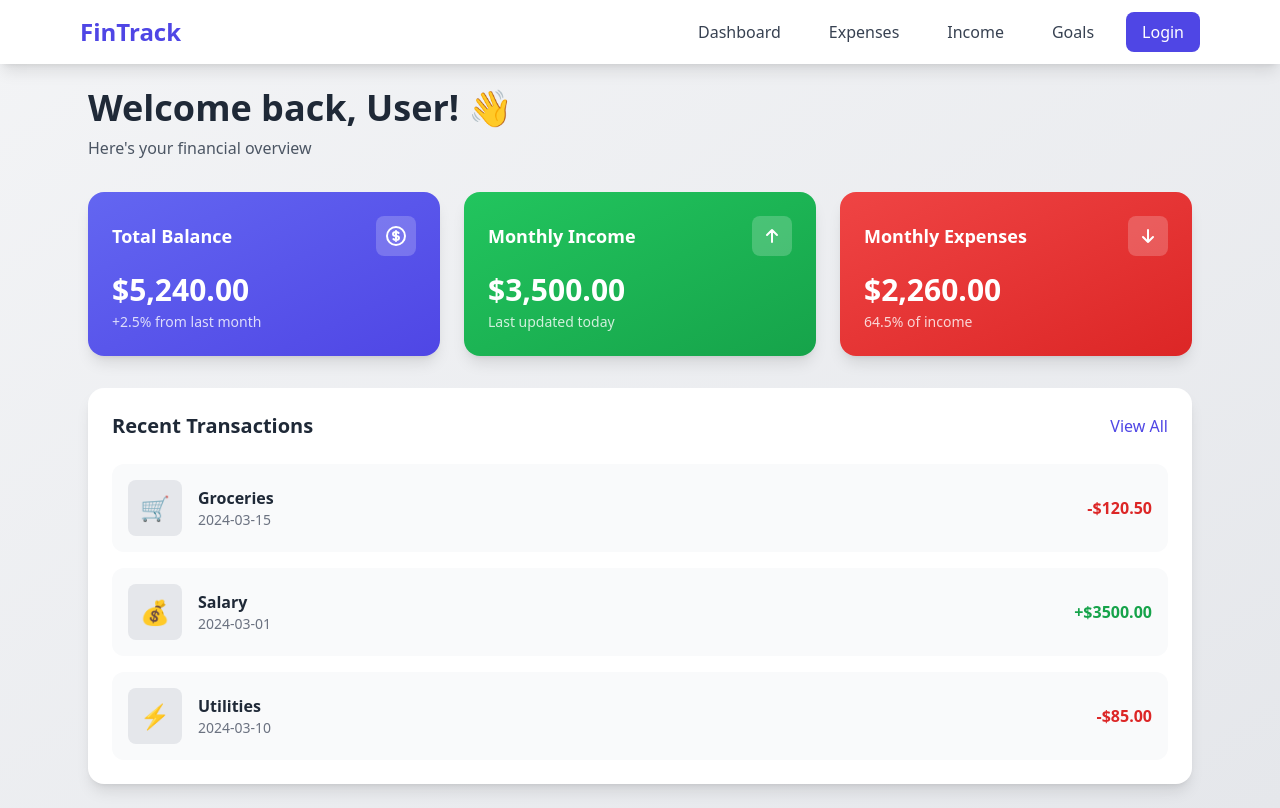
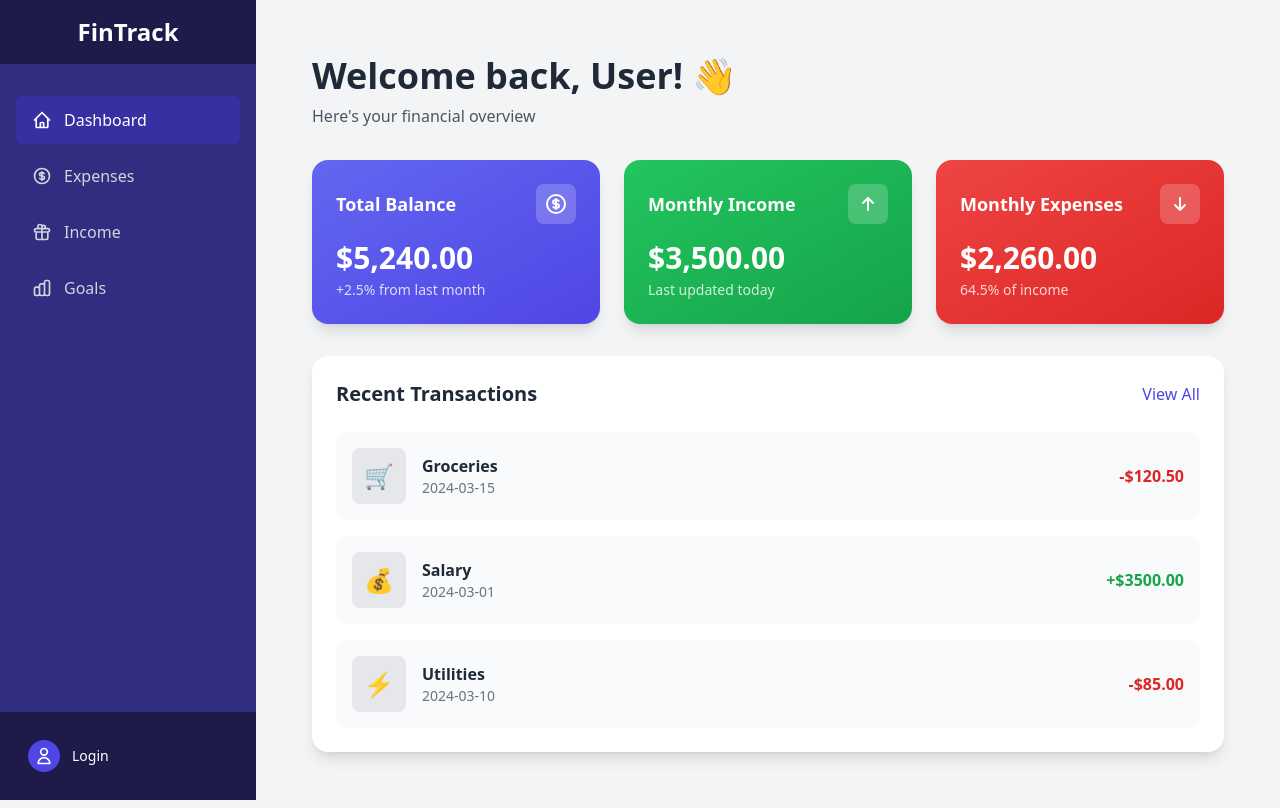
Before and after one commit to Maalim98/financial-tracker, a React (Vite) app: page / in a window 1280 px wide. Built offline with nearby package versions, Linux system fonts and the light colour scheme.

Commit message:
Replace navbar with modern sidebar component

```diff
--- a/src/App.jsx
+++ b/src/App.jsx
@@ -1,10 +1,11 @@
-import { BrowserRouter as Router, Routes, Route, Link, Navigate } from 'react-router-dom';
+import { BrowserRouter as Router, Routes, Route } from 'react-router-dom';
 import Dashboard from './pages/Dashboard';
 import Expenses from './pages/Expenses';
 import Income from './pages/Income';
 import Goals from './pages/Goals';
 import Login from './pages/Login';
 import Signup from './pages/Signup';
+import Sidebar from './components/Sidebar';
 
 function App() {
   // Temporarily set to true for development/testing
@@ -12,26 +13,9 @@ function App() {
 
   return (
     <Router>
-      <div className="min-h-screen bg-gradient-to-br from-gray-100 to-gray-200 dark:from-gray-800 dark:to-gray-900">
-        {/* Removed conditional rendering of nav so it's always visible */}
-        <nav className="bg-white dark:bg-gray-800 shadow-lg">
-          <div className="max-w-6xl mx-auto px-4">
-            <div className="flex justify-between items-center h-16">
-              <div className="flex items-center">
-                <Link to="/" className="text-2xl font-bold text-indigo-600 dark:text-indigo-400">FinTrack</Link>
-              </div>
-              <div className="flex items-center space-x-4">
-                <Link to="/" className="px-4 py-2 text-gray-700 dark:text-gray-200 hover:text-indigo-600 dark:hover:text-indigo-400">Dashboard</Link>
-                <Link to="/expenses" className="px-4 py-2 text-gray-700 dark:text-gray-200 hover:text-indigo-600 dark:hover:text-indigo-400">Expenses</Link>
-                <Link to="/income" className="px-4 py-2 text-gray-700 dark:text-gray-200 hover:text-indigo-600 dark:hover:text-indigo-400">Income</Link>
-                <Link to="/goals" className="px-4 py-2 text-gray-700 dark:text-gray-200 hover:text-indigo-600 dark:hover:text-indigo-400">Goals</Link>
-                <Link to="/login" className="px-4 py-2 bg-indigo-600 text-white rounded-lg hover:bg-indigo-700">Login</Link>
-              </div>
-            </div>
-          </div>
-        </nav>
-
-        <main className="max-w-6xl mx-auto">
+      <div className="min-h-screen bg-gray-100 dark:bg-gray-900">
+        <Sidebar />
+        <main className="ml-64 p-8">
           <Routes>
             <Route path="/" element={<Dashboard />} />
             <Route path="/expenses" element={<Expenses />} />
--- /dev/null
+++ b/src/components/Navbar.jsx
@@ -0,0 +1,24 @@
+import { Link } from 'react-router-dom';
+
+function Navbar() {
+  return (
+    <nav className="bg-white dark:bg-gray-800 shadow-lg">
+      <div className="max-w-6xl mx-auto px-4">
+        <div className="flex justify-between items-center h-16">
+          <div className="flex items-center">
+            <Link to="/" className="text-2xl font-bold text-indigo-600 dark:text-indigo-400">FinTrack</Link>
+          </div>
+          <div className="flex items-center space-x-4">
+            <Link to="/" className="px-4 py-2 text-gray-700 dark:text-gray-200 hover:text-indigo-600 dark:hover:text-indigo-400">Dashboard</Link>
+            <Link to="/expenses" className="px-4 py-2 text-gray-700 dark:text-gray-200 hover:text-indigo-600 dark:hover:text-indigo-400">Expenses</Link>
+            <Link to="/income" className="px-4 py-2 text-gray-700 dark:text-gray-200 hover:text-indigo-600 dark:hover:text-indigo-400">Income</Link>
+            <Link to="/goals" className="px-4 py-2 text-gray-700 dark:text-gray-200 hover:text-indigo-600 dark:hover:text-indigo-400">Goals</Link>
+            <Link to="/login" className="px-4 py-2 bg-indigo-600 text-white rounded-lg hover:bg-indigo-700">Login</Link>
+          </div>
+        </div>
+      </div>
+    </nav>
+  );
+}
+
+export default Navbar;
--- /dev/null
+++ b/src/components/Sidebar.jsx
@@ -0,0 +1,81 @@
+import { Link, useLocation } from 'react-router-dom';
+
+function Sidebar() {
+  const location = useLocation();
+
+  const isActiveLink = (path) => {
+    return location.pathname === path ? 'bg-indigo-800 text-white' : 'text-gray-300 hover:bg-indigo-800 hover:text-white';
+  };
+
+  return (
+    <div className="fixed inset-y-0 left-0 w-64 bg-indigo-900 text-white transition-transform duration-300 transform">
+      {/* Logo Section */}
+      <div className="flex items-center justify-center h-16 bg-indigo-950">
+        <Link to="/" className="text-2xl font-bold text-white">
+          FinTrack
+        </Link>
+      </div>
+
+      {/* Navigation Links */}
+      <nav className="mt-8">
+        <div className="px-4 space-y-2">
+          <Link
+            to="/"
+            className={`flex items-center px-4 py-3 rounded-lg transition-colors ${isActiveLink('/')}`}
+          >
+            <svg className="w-5 h-5 mr-3" fill="none" stroke="currentColor" viewBox="0 0 24 24">
+              <path strokeLinecap="round" strokeLinejoin="round" strokeWidth="2" d="M3 12l2-2m0 0l7-7 7 7M5 10v10a1 1 0 001 1h3m10-11l2 2m-2-2v10a1 1 0 01-1 1h-3m-6 0a1 1 0 001-1v-4a1 1 0 011-1h2a1 1 0 011 1v4a1 1 0 001 1m-6 0h6" />
+            </svg>
+            Dashboard
+          </Link>
+
+          <Link
+            to="/expenses"
+            className={`flex items-center px-4 py-3 rounded-lg transition-colors ${isActiveLink('/expenses')}`}
+          >
+            <svg className="w-5 h-5 mr-3" fill="none" stroke="currentColor" viewBox="0 0 24 24">
+              <path strokeLinecap="round" strokeLinejoin="round" strokeWidth="2" d="M12 8c-1.657 0-3 .895-3 2s1.343 2 3 2 3 .895 3 2-1.343 2-3 2m0-8c1.11 0 2.08.402 2.599 1M12 8V7m0 1v8m0 0v1m0-1c-1.11 0-2.08-.402-2.599-1M21 12a9 9 0 11-18 0 9 9 0 0118 0z" />
+            </svg>
+            Expenses
+          </Link>
+
+          <Link
+            to="/income"
+            className={`flex items-center px-4 py-3 rounded-lg transition-colors ${isActiveLink('/income')}`}
+          >
+            <svg className="w-5 h-5 mr-3" fill="none" stroke="currentColor" viewBox="0 0 24 24">
+              <path strokeLinecap="round" strokeLinejoin="round" strokeWidth="2" d="M12 8v13m0-13V6a2 2 0 112 2h-2zm0 0V5.5A2.5 2.5 0 109.5 8H12zm-7 4h14M5 12a2 2 0 110-4h14a2 2 0 110 4M5 12v7a2 2 0 002 2h10a2 2 0 002-2v-7" />
+            </svg>
+            Income
+          </Link>
+
+          <Link
+            to="/goals"
+            className={`flex items-center px-4 py-3 rounded-lg transition-colors ${isActiveLink('/goals')}`}
+          >
+            <svg className="w-5 h-5 mr-3" fill="none" stroke="currentColor" viewBox="0 0 24 24">
+              <path strokeLinecap="round" strokeLinejoin="round" strokeWidth="2" d="M9 19v-6a2 2 0 00-2-2H5a2 2 0 00-2 2v6a2 2 0 002 2h2a2 2 0 002-2zm0 0V9a2 2 0 012-2h2a2 2 0 012 2v10m-6 0a2 2 0 002 2h2a2 2 0 002-2m0 0V5a2 2 0 012-2h2a2 2 0 012 2v14a2 2 0 01-2 2h-2a2 2 0 01-2-2z" />
+            </svg>
+            Goals
+          </Link>
+        </div>
+      </nav>
+
+      {/* User Section */}
+      <div className="absolute bottom-0 w-full p-4 bg-indigo-950">
+        <Link to="/login" className="flex items-center space-x-3 hover:bg-indigo-800 p-3 rounded-lg">
+          <div className="w-8 h-8 rounded-full bg-indigo-600 flex items-center justify-center">
+            <svg className="w-5 h-5 text-white" fill="none" stroke="currentColor" viewBox="0 0 24 24">
+              <path strokeLinecap="round" strokeLinejoin="round" strokeWidth="2" d="M16 7a4 4 0 11-8 0 4 4 0 018 0zM12 14a7 7 0 00-7 7h14a7 7 0 00-7-7z" />
+            </svg>
+          </div>
+          <div className="flex-1">
+            <p className="text-sm font-medium text-white">Login</p>
+          </div>
+        </Link>
+      </div>
+    </div>
+  );
+}
+
+export default Sidebar;
```
